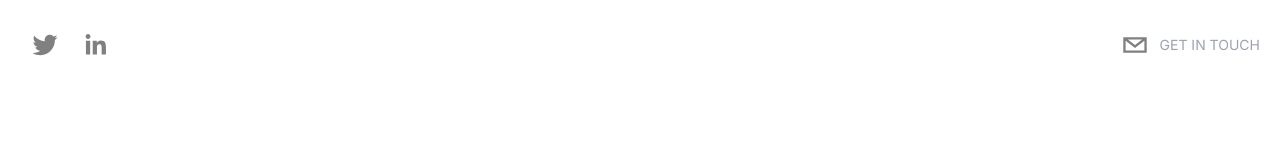
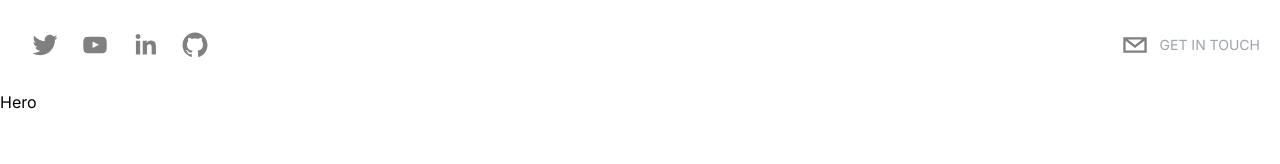
Before and after one commit to hfoley2013/portfolio-2.0, a Next.js app: page / in a window 1280 px wide. Shown: the top 164 px of the page. Built offline with nearby package versions, Linux system fonts and the light colour scheme.

Commit message:
Completes Header. Adds Hero to components.

```diff
--- a/app/page.tsx
+++ b/app/page.tsx
@@ -1,10 +1,14 @@
 import Header from '../components/Header'
+import Hero from '../components/Hero'
 
 export default function Home() {
   return (
     <div>
       <Header />
       {/* Hero */}
+      <section id="hero">
+        <Hero />
+      </section>
       {/* About */}
       {/* Experience */}
       {/* Skills */}
--- a/components/Header.tsx
+++ b/components/Header.tsx
@@ -1,5 +1,7 @@
+'use client'
 import React from 'react'
 import { SocialIcon } from 'react-social-icons'
+import { motion } from 'framer-motion'
 
 type Props = {}
 
@@ -7,9 +9,28 @@ export default function Header({}: Props) {
   return (
     <>
       <header className="sticky top-0 p-5 flex items-start justify-between max-w-7xl mx-auto z-20 xl:items-center">
-        <div className="flex flex-row items-center">
+        <motion.div
+          initial={{
+            x: -500,
+            opacity: 0,
+            scale: 0.5
+          }}
+          animate={{
+            x: 0,
+            opacity: 1,
+            scale: 1
+          }}
+          transition={{
+            duration: 1.5
+          }}
+          className="flex flex-row items-center">
           <SocialIcon
             url="https://twitter.com/RainierRacingCo"
+            fgColor='gray'
+            bgColor='transparent'
+          />
+          <SocialIcon
+            url="https://www.youtube.com/channel/UCmhcoR5U_9u_OBZj-CmMQqw"
             fgColor='gray'
             bgColor='transparent'
           />
@@ -18,9 +39,28 @@ export default function Header({}: Props) {
             fgColor='gray'
             bgColor='transparent'
           />
-      </div>
+          <SocialIcon
+            url="https://www.github.com/hfoley2013"
+            fgColor='gray'
+            bgColor='transparent'
+          />
+        </motion.div>
 
-          <div className="flex flex-row items-center text-gray-300 cursor-pointer">
+          <motion.div
+            initial={{
+              x: 500,
+              opacity: 0,
+              scale: 0.5
+            }}
+            animate={{
+              x: 0,
+              opacity: 1,
+              scale: 1
+            }}
+            transition={{
+              duration: 2
+            }}
+            className="flex flex-row items-center text-gray-300 cursor-pointer">
             <SocialIcon
               className='cursor-pointer'
               network='email'
@@ -28,7 +68,7 @@ export default function Header({}: Props) {
               bgColor='transparent'
             />
             <p className="uppercase hidden md:inline-flex text-sm text-gray-400">Get In Touch</p>
-          </div>
+          </motion.div>
       </header>
     </>
   )
--- /dev/null
+++ b/components/Hero.tsx
@@ -0,0 +1,9 @@
+import React from 'react'
+
+type Props = {}
+
+export default function Hero({}: Props) {
+  return (
+    <h1>Hero</h1>
+  )
+}
```
